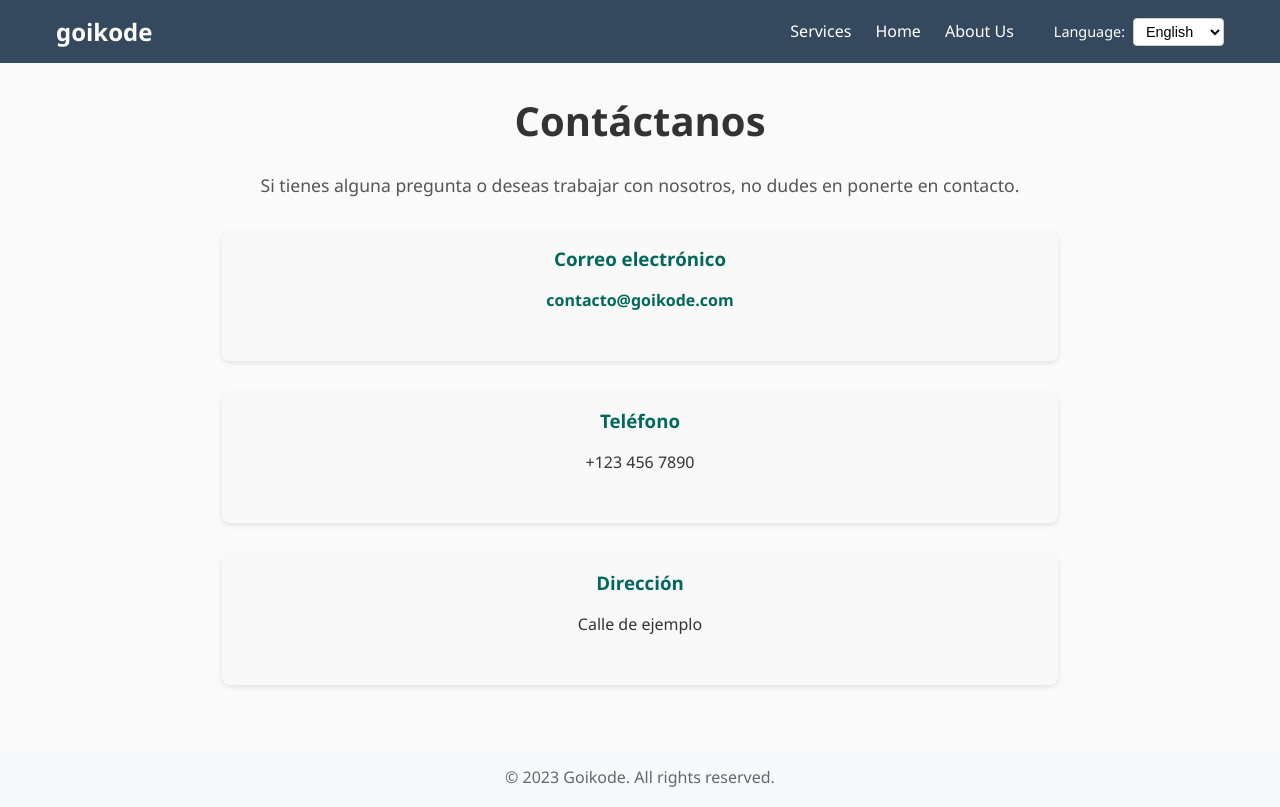
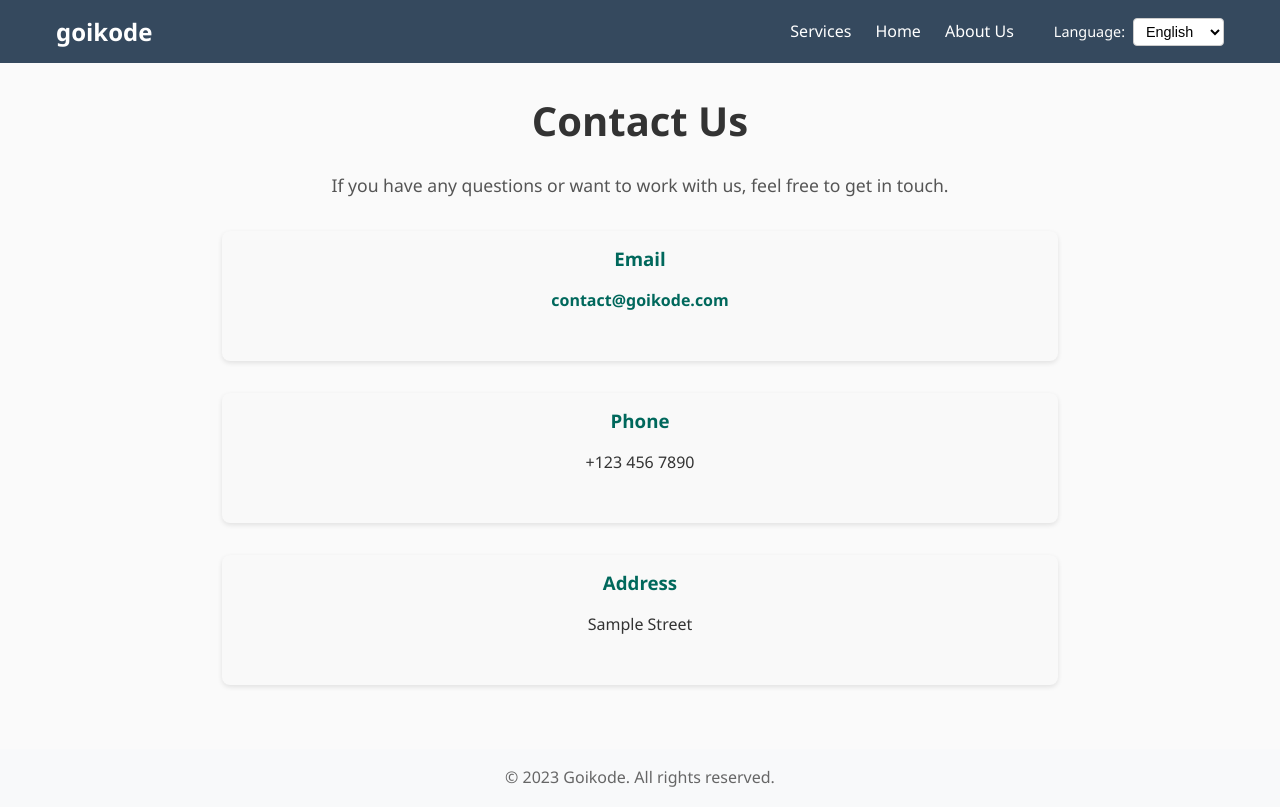
Before and after one commit to JonFerSanLuis/goikode-multilang-vue, a Vue app: page /contacto in a window 1280 px wide. Built offline with nearby package versions, Linux system fonts and the light colour scheme.

Commit message:
traduccion

```diff
--- a/src/i18n/index.js
+++ b/src/i18n/index.js
@@ -72,6 +72,22 @@ const es = {
     monitoreo: {
       title: 'Monitorización 24/7',
       description: 'Vigilancia constante de tus sistemas para detectar y responder a incidentes en tiempo real.'
+    }
+  },
+  contacto: {
+    title: 'Contáctanos',
+    description: 'Si tienes alguna pregunta o deseas trabajar con nosotros, no dudes en ponerte en contacto.',
+    email: {
+      title: 'Correo electrónico',
+      value: 'contacto@goikode.com'
+    },
+    phone: {
+      title: 'Teléfono',
+      value: '+123 456 7890'
+    },
+    address: {
+      title: 'Dirección',
+      value: 'Calle de ejemplo'
     }
   },
   footer: {
@@ -156,6 +172,22 @@ const en = {
       description: 'Continuous monitoring of your systems to detect and respond to incidents in real time.'
     }
   },
+  contacto: {
+    title: 'Contact Us',
+    description: 'If you have any questions or want to work with us, feel free to get in touch.',
+    email: {
+      title: 'Email',
+      value: 'contact@goikode.com'
+    },
+    phone: {
+      title: 'Phone',
+      value: '+123 456 7890'
+    },
+    address: {
+      title: 'Address',
+      value: 'Sample Street'
+    }
+  },
   footer: {
     rights: 'All rights reserved.'
   },
@@ -238,6 +270,22 @@ const eu = {
       description: 'Zure sistemak etengabe gainbegiratzea, gertakariei unean bertan erantzuteko.'
     }
   },
+  contacto: {
+    title: 'Harremanetan jarri',
+    description: 'Galderarik baduzu edo gurekin lan egin nahi baduzu, ez izan zalantzarik harremanetan jartzeko.',
+    email: {
+      title: 'Posta elektronikoa',
+      value: 'contacto@goikode.com'
+    },
+    phone: {
+      title: 'Telefonoa',
+      value: '+123 456 7890'
+    },
+    address: {
+      title: 'Helbidea',
+      value: 'Adibide Kalea'
+    }
+  },
   footer: {
     rights: 'Eskubide guztiak erreserbatuak.'
   },
--- a/src/views/ContactoView.vue
+++ b/src/views/ContactoView.vue
@@ -1,22 +1,22 @@
 <template>
   <div class="contacto">
-    <h1>Contáctanos</h1>
-    <p>Si tienes alguna pregunta o deseas trabajar con nosotros, no dudes en ponerte en contacto.</p>
+    <h1>{{ $t('contacto.title') }}</h1>
+    <p>{{ $t('contacto.description') }}</p>
 
     <div class="contact-info">
       <div class="info-item">
-        <h3>Correo electrónico</h3>
-        <p><a href="mailto:contacto@goikode.com">contacto@goikode.com</a></p>
+        <h3>{{ $t('contacto.email.title') }}</h3>
+        <p><a href="mailto:contacto@goikode.com">{{ $t('contacto.email.value') }}</a></p>
       </div>
 
       <div class="info-item">
-        <h3>Teléfono</h3>
-        <p>+123 456 7890</p>
+        <h3>{{ $t('contacto.phone.title') }}</h3>
+        <p>{{ $t('contacto.phone.value') }}</p>
       </div>
 
       <div class="info-item">
-        <h3>Dirección</h3>
-        <p>Calle de ejemplo</p>
+        <h3>{{ $t('contacto.address.title') }}</h3>
+        <p>{{ $t('contacto.address.value') }}</p>
       </div>
     </div>
   </div>
```
